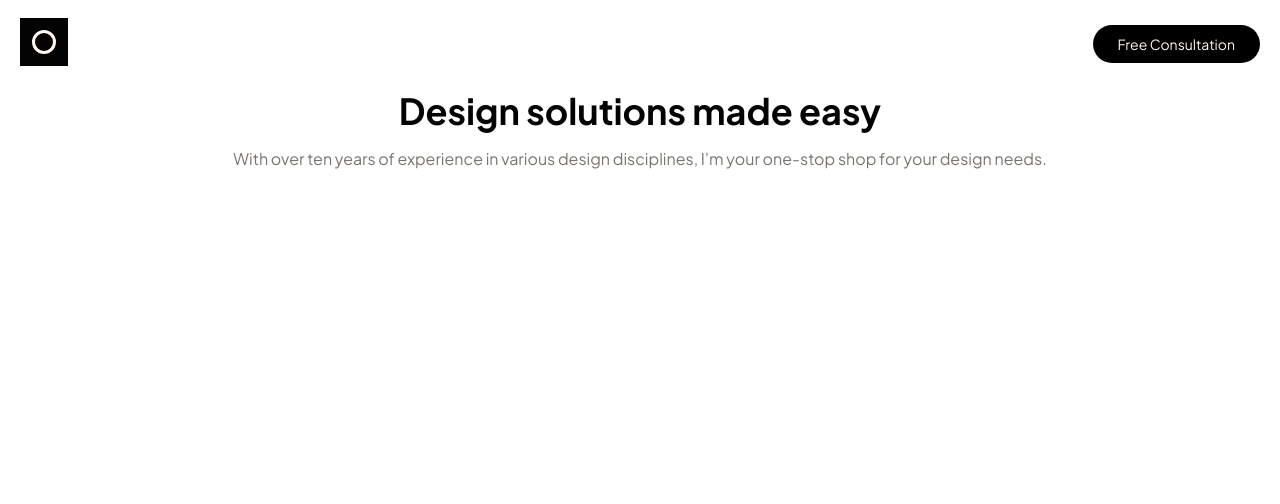
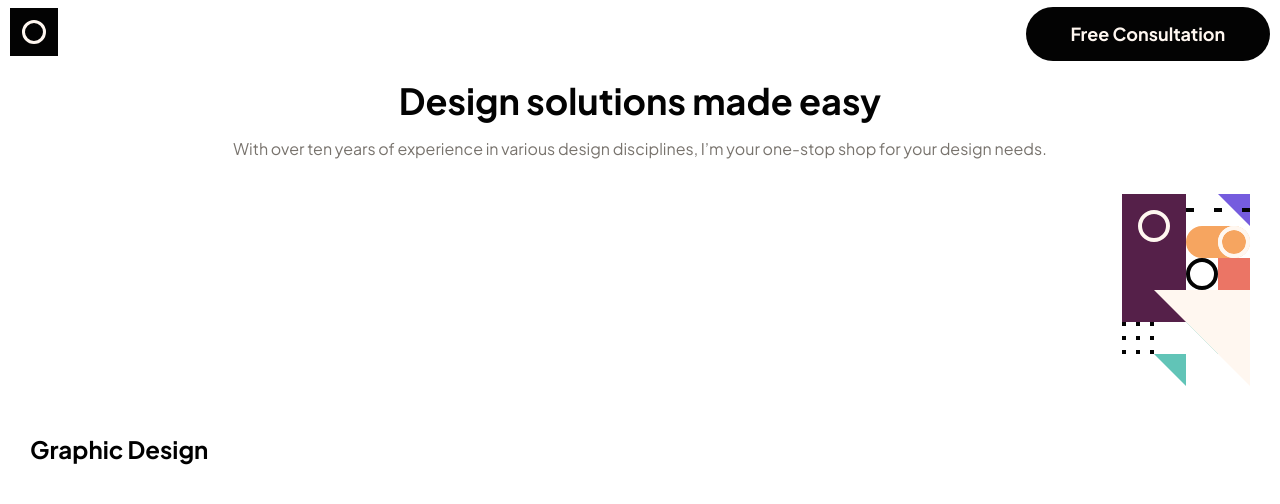
Before and after one commit to gmagnenat/single-page-design-portfolio, a React (Vite) app: page / in a window 1280 px wide. Shown: the top 504 px of the page. Built offline with nearby package versions, Linux system fonts and the light colour scheme.

Commit message:
add header,intro and skill carrd

```diff
--- a/src/App.jsx
+++ b/src/App.jsx
@@ -1,6 +1,7 @@
 import './App.scss';
 import Header from './components/Header/Header';
 import Intro from './components/Intro/Intro';
+import Skills from './components/Skills/Skills';
 
 function App() {
     return (
@@ -8,6 +9,7 @@ function App() {
             <>
                 <Header />
                 <Intro />
+								<Skills />
             </>
         </div>
     );
--- a/src/App.scss
+++ b/src/App.scss
@@ -1,3 +1,3 @@
 .App {
-    padding: 20px;
+    padding: 10px;
 }
--- a/src/components/Header/Header.jsx
+++ b/src/components/Header/Header.jsx
@@ -9,7 +9,7 @@ const Header = () => {
         <img src={logo} alt="" />
       </div>
       <div className="header__text">
-        <button>Free Consultation</button>
+        <button className='btn btn--dark'>Free Consultation</button>
       </div>
     </div>
   )
--- a/src/components/Header/Header.scss
+++ b/src/components/Header/Header.scss
@@ -1,19 +1,12 @@
+@use '../../sass/abstracts/variables';
+
 .header {
   display: flex;
   justify-content: space-between;
-  height: 48px;
+  height: variables.$fs-14;
   align-items: center;
 }
 
 .header__logo img{
-  height: 48px;
+  height: variables.$fs-14;
 }
-
-.header__text button {
-  background-color: #000;
-  color: #FFF7F0;
-  padding: 10px 25px;
-  border: none;
-  border-radius: 20px;
-  font-size: 14px;
-}
--- a/src/components/Intro/Intro.scss
+++ b/src/components/Intro/Intro.scss
@@ -1,3 +1,5 @@
+@use '../../sass/abstracts/variables';
+
 .intro {
   display: grid;
   place-items: center;
@@ -5,15 +7,15 @@
 
 .intro__header {
   font-weight: bold;
-  font-size: 36px;
+  font-size: variables.$fs-11;
   text-align: center;
   padding-top: 20px;
-  color: #030303;
+  color: variables.$clr-neutral-900;
 }
 
 .intro__text {
-  color: #7A746E;
-  font-weight: 400;
+  color: variables.$clr-brown;
+  font-weight: variables.$fw-regular;
   padding: 15px 30px;
   text-align: center;
 }
--- /dev/null
+++ b/src/components/SkillCard/SkillCard.jsx
@@ -0,0 +1,13 @@
+import React from 'react';
+import './SkillCard.scss'
+
+const SkillCard = ({image, skill}) => {
+  return (
+    <div className='skillCard' >
+      <img className='skillCard__image' src={image} alt="" />
+      <p className='skillCard__text'>{skill}</p>
+    </div>
+  )
+}
+
+export default SkillCard
--- /dev/null
+++ b/src/components/SkillCard/SkillCard.scss
@@ -0,0 +1,25 @@
+@use '../../sass/abstracts/variables';
+
+.skillCard {
+  background-size: cover;
+  min-width: 300px;
+  min-height: 300px;
+  position: relative;
+  border-radius: variables.$fs-6;
+}
+
+.skillCard__image {
+  position: absolute;
+  top: 20px;
+  right: 20px;
+}
+
+.skillCard__text {
+  position: absolute;
+  bottom: 10px;
+  left: 20px;
+  // color: variables.$clr-white;
+  color: #000;  //temporary
+  font-weight: variables.$fw-bold;
+  font-size: variables.$fs-9;
+}
--- /dev/null
+++ b/src/components/Skills/Skills.jsx
@@ -0,0 +1,20 @@
+import React from 'react';
+import './Skills.scss';
+import SkillCard from '../SkillCard/SkillCard';
+import img1 from '../../assets/pattern-graphic-design.svg'
+import img2 from '../../assets/pattern-illustrations.svg'
+import img3 from '../../assets/pattern-motion-graphics.svg'
+import img4 from '../../assets/pattern-photography.svg'
+import img5 from '../../assets/pattern-ui-ux.svg'
+import img6 from '../../assets/pattern-apps.svg'
+
+const Skills = () => {
+  return (
+    <div className="skills_grid">
+      <SkillCard image={img1} skill={"Graphic Design"}/>
+    </div>
+
+  )
+}
+
+export default Skills
--- /dev/null
+++ b/src/components/Skills/Skills.scss
@@ -0,0 +1,5 @@
+@use '../../sass/abstracts/variables';
+
+.grid1 {
+  background-color: variables.$clr-blue;
+}
--- a/src/sass/abstracts/_variables.scss
+++ b/src/sass/abstracts/_variables.scss
@@ -9,6 +9,7 @@ $clr-cyan: hsl(172, 46%, 57%);
 $clr-purple: hsl(314, 45%, 23%);
 $clr-brown: hsl(30, 5%, 45%);
 $clr-cream: hsl(28, 100%, 97%);
+$clr-white: #fff;
 
 /* ------------------------------ Font familes ------------------------------ */
 $ff: 'Plus Jakarta Sans', sans-serif;
@@ -17,10 +18,12 @@ $ff: 'Plus Jakarta Sans', sans-serif;
 $fs-4: 0.875rem; // 14px
 $fs-6: 1rem; // 16px
 $fs-8: 1.125rem; // 18px
+$fs-9: 1.5rem;
 $fs-10: 2rem; // 32px
 $fs-11: 2.25rem; // 36px
 $fs-12: 2.5rem; // 40px
-$fs-14: 3.5rem; // 56px
+$fs-14: 3rem;
+$fs-16: 3.5rem; // 56px
 
 /* ------------------------------ font weights ------------------------------ */
 $fw-regular: 400;
--- a/src/sass/components/_buttons.scss
+++ b/src/sass/components/_buttons.scss
@@ -30,6 +30,10 @@
     }
 }
 
+.btn--dark {
+    background-color: variables.$clr-neutral-900;
+}
+
 // tablet breakpoint
 @media (min-width: 30em) {
     .btn {
```
Also changed, not shown: 1 other file (tests, documents, lock files or other folders).
